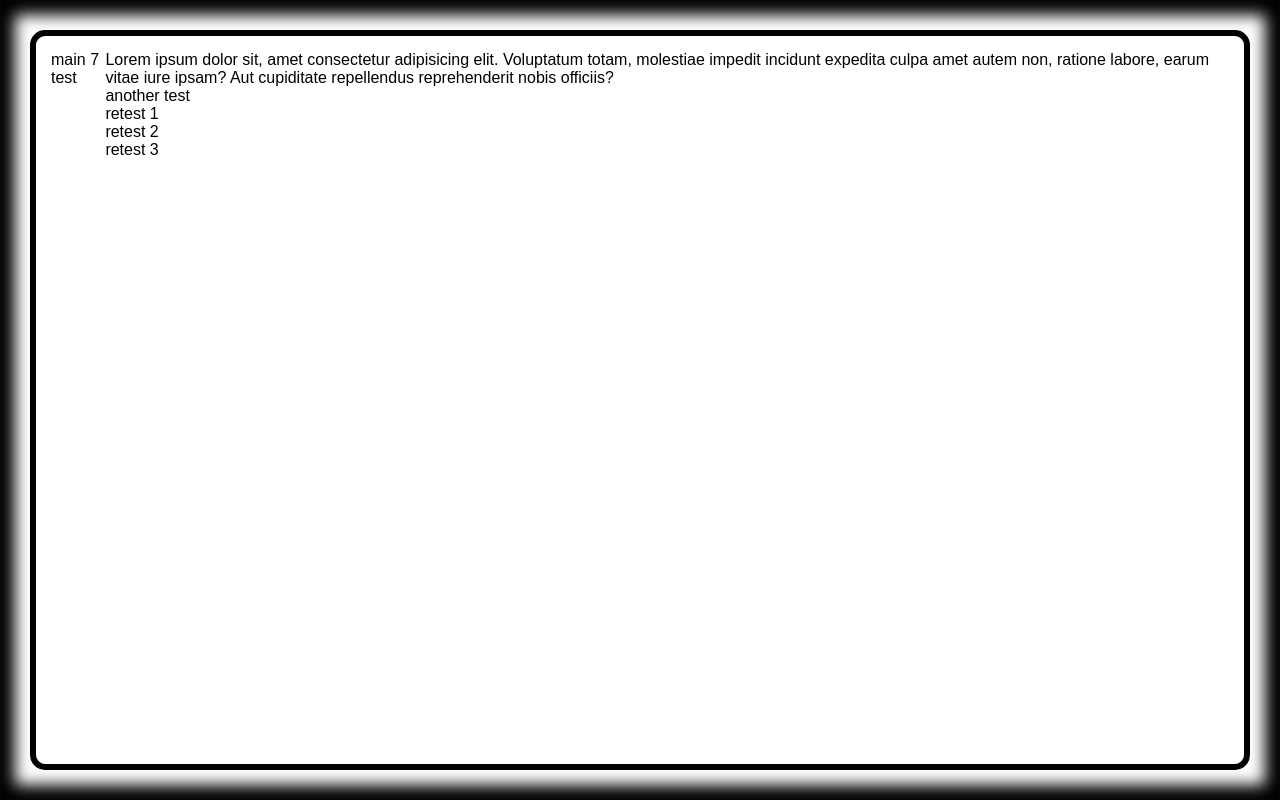
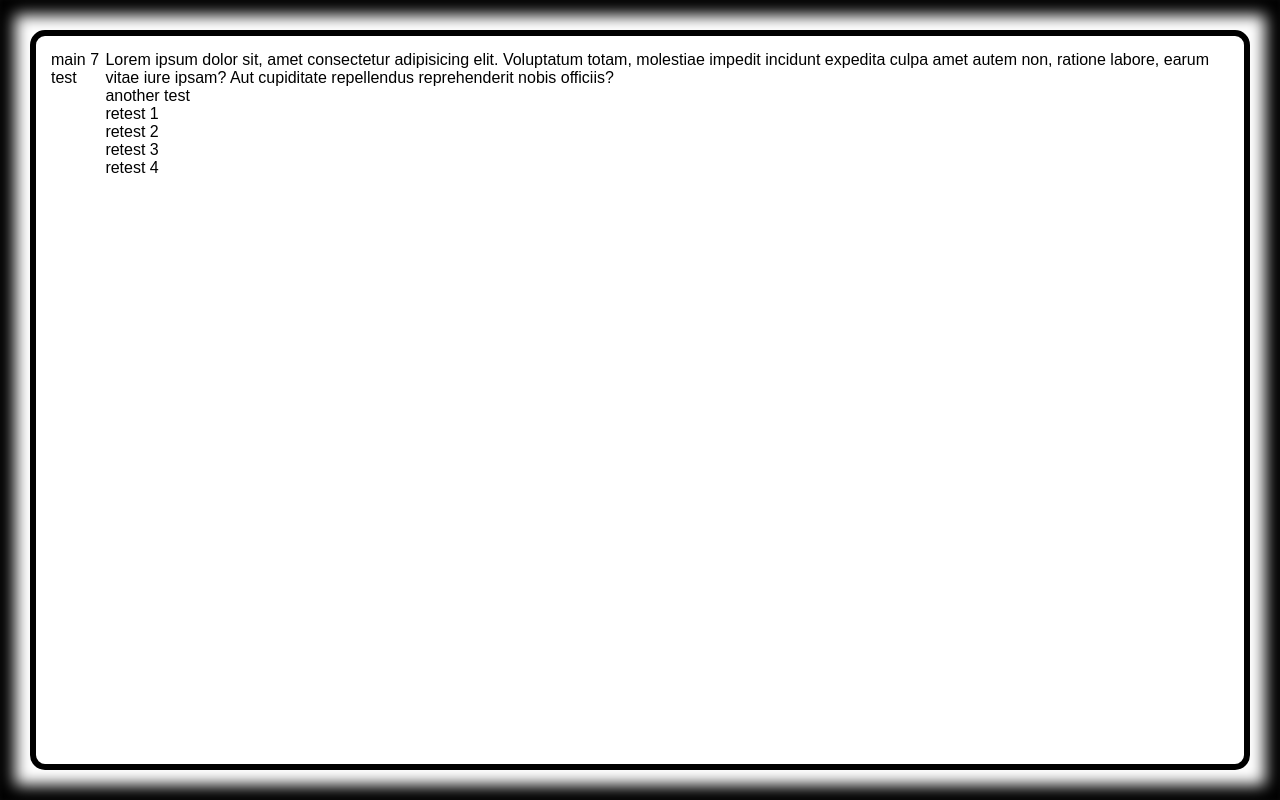
Before and after one commit to a2rp/a2rp-test, a React (Vite) app: page / in a window 1280 px wide. Built offline with nearby package versions, Linux system fonts and the light colour scheme.

Commit message:
restest 4 text update to test

```diff
--- a/src/App.jsx
+++ b/src/App.jsx
@@ -19,6 +19,8 @@ const App = () => {
                     retest 2
                     <br />
                     retest 3
+                    <br />
+                    retest 4
                 </p>
             </Styled.Main>
         </Styled.Wrapper>
```
